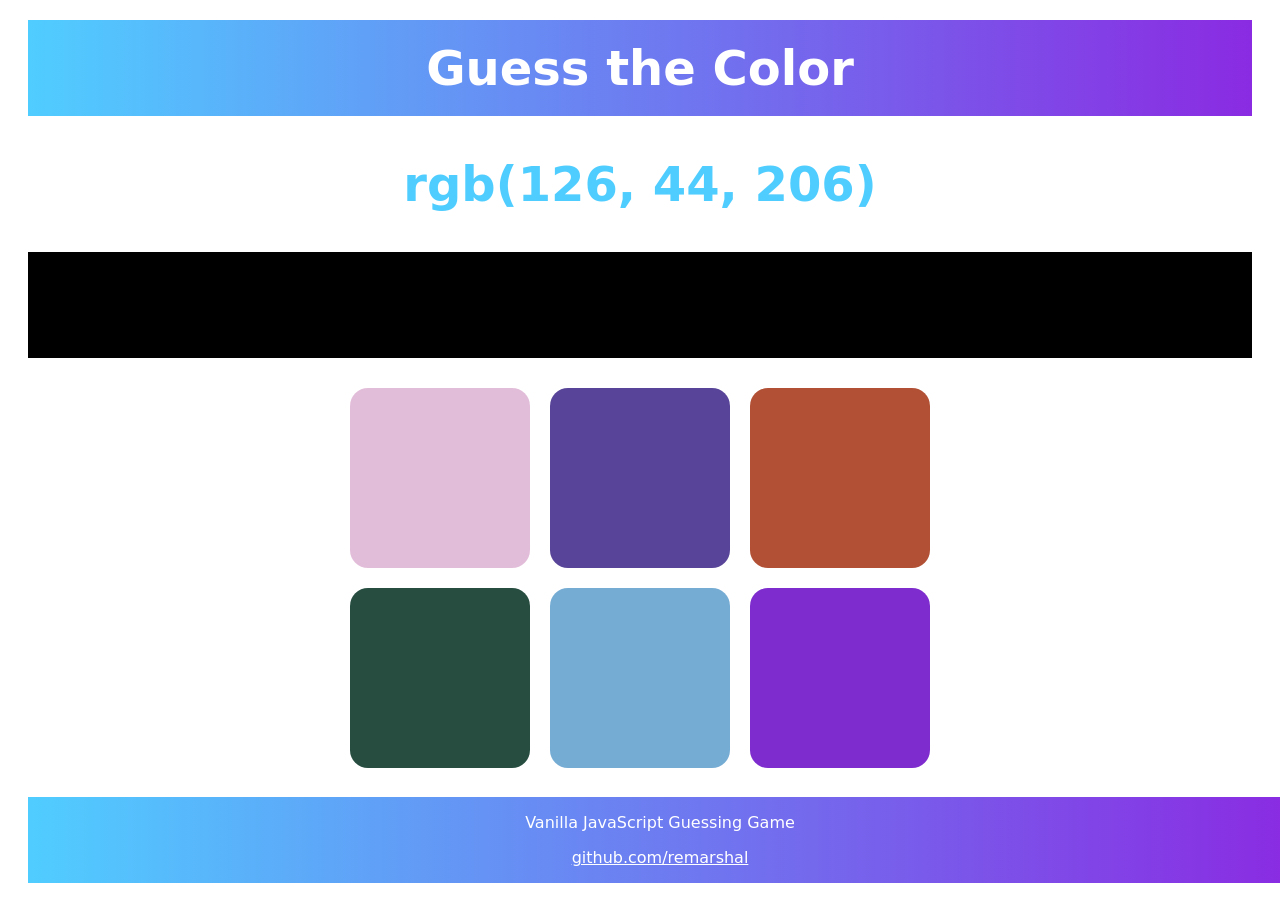
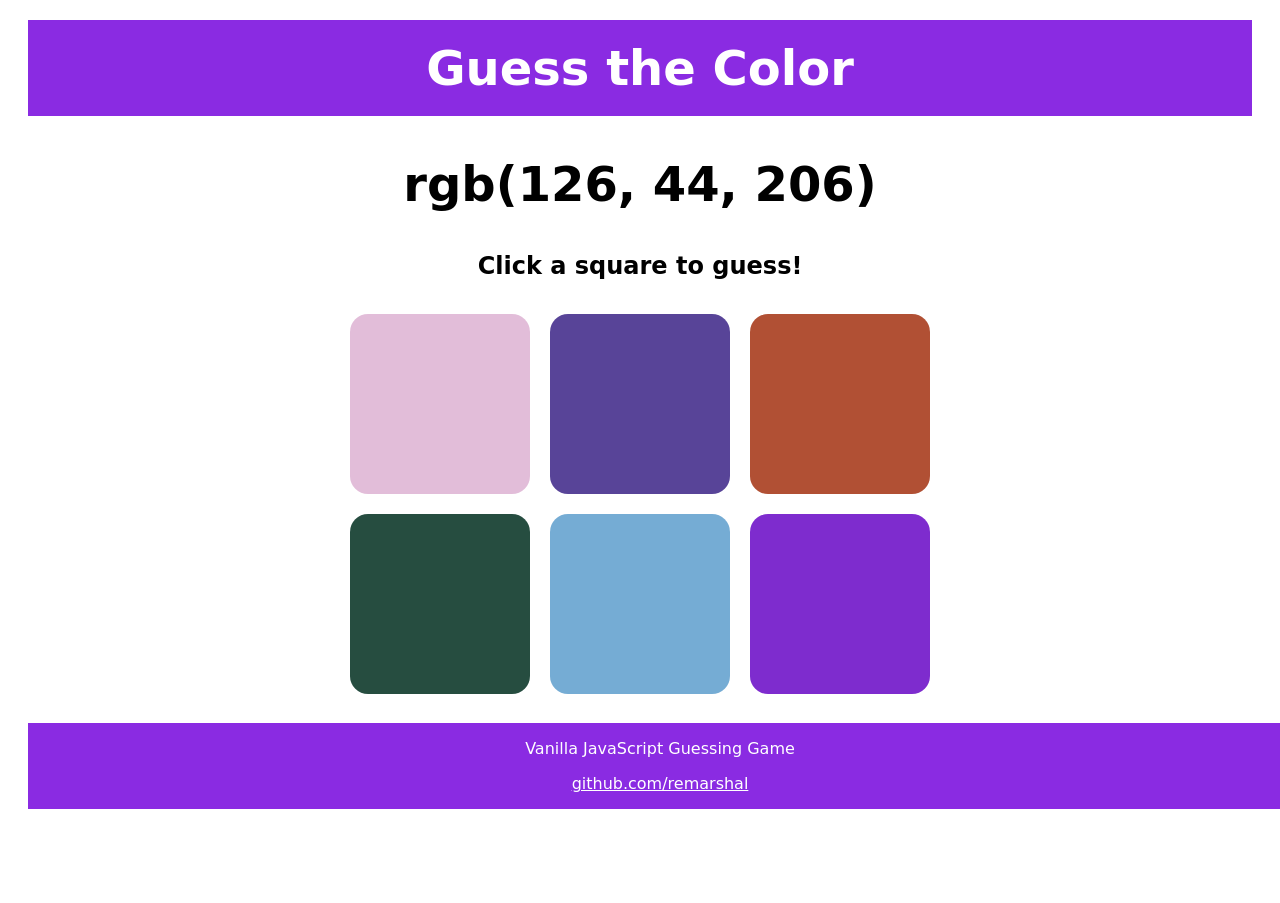
Before and after one commit to remarshal/color-game, a plain HTML site: page index.html in a window 1280 px wide. After the commit the page ends 829 px from the top, so only its background shows below. Drawn offline with Linux system fonts and the light colour scheme.

Commit message:
updated css

```diff
--- a/main.js
+++ b/main.js
@@ -24,11 +24,17 @@ for (let i = 0; i < squares.length; i++) {
             // winning message
             message.textContent = 'WINNER WINNER WINNER!';
             // toogle colors
-            setInterval(function () {message.classList.toggle('make-red')}, 1000);
+            setInterval(function () { message.classList.toggle('make-red') }, 1000);
+            // total guesses
             document.querySelector('h2').innerHTML = 'You guessed in ' + numGuess + ' tries';
+            // set squares to winning color
             for (let i = 0; i < squares.length; i++) {
                 squares[i].style.backgroundColor = chosenColor;
             };
+            // set winning color to text and backgrounds
+            document.querySelector('h1').style.backgroundColor = chosenColor;
+            document.querySelector('h2').style.color = chosenColor;
+            document.querySelector('footer').style.backgroundColor = chosenColor;
             // start over button
             const resetBtn = document.createElement('button');
             resetBtn.innerText = 'Start Over?';
--- a/styles.css
+++ b/styles.css
@@ -14,7 +14,7 @@
 
 .reset-btn {
     width: 30%;
-    margin-top: 40px;
+    /* margin-top: 10px; */
     position: relative;
     left: 50%;
     transform: translate(-50%, -50%);
@@ -25,7 +25,7 @@
 }
 
 .make-red {
-    color: red;
+    color: black;
     text-align: center;
     font-size: xxx-large;
     font-family: cursive;
@@ -35,14 +35,8 @@
     color: black;
 }
 
-.msgCenter {
-    background-color: black;
-    padding: 15px;
-    margin: 20px;
-}
-
 h1 {
-    background-image: linear-gradient(to right, rgb(80, 205, 255),rgb(138, 43, 226) );
+    background-color: rgb(138, 43, 226);
     text-align: center;
     font-size: xxx-large;
     font-family: cursive;
@@ -52,21 +46,22 @@ h1 {
 }
 
 h2 {
-    color: rgb(80, 205, 255);
+    /* color: rgb(138, 43, 226); */
     text-align: center;
     font-size: xxx-large;
     font-family: cursive;
 }
 
 h3 {
-    color: rgb(80, 205, 255);
+    color: rgb(138, 43, 226);
     text-align: center;
     font-size: x-large;
     font-family: cursive;
 }
 
 footer {
-    background-image: linear-gradient(to right, rgb(80, 205, 255),rgb(138, 43, 226) );
+    background-color: rgb(138, 43, 226);
+    /* background-image: linear-gradient(to right, rgb(80, 205, 255),rgb(138, 43, 226) ); */
     float: left;
     width: 100%;
     text-align: center;
```
